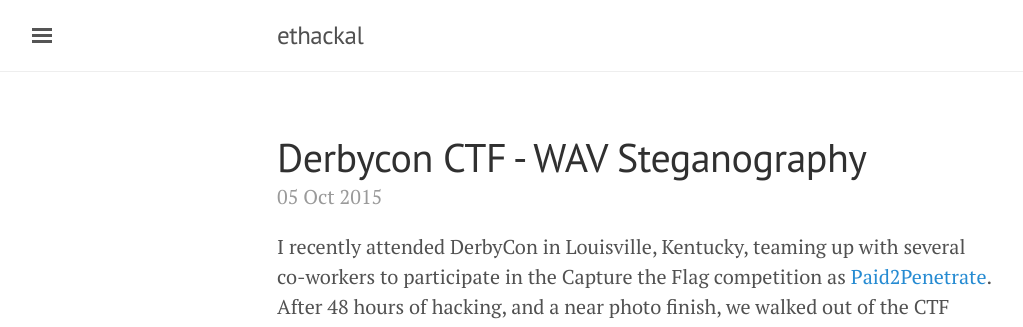
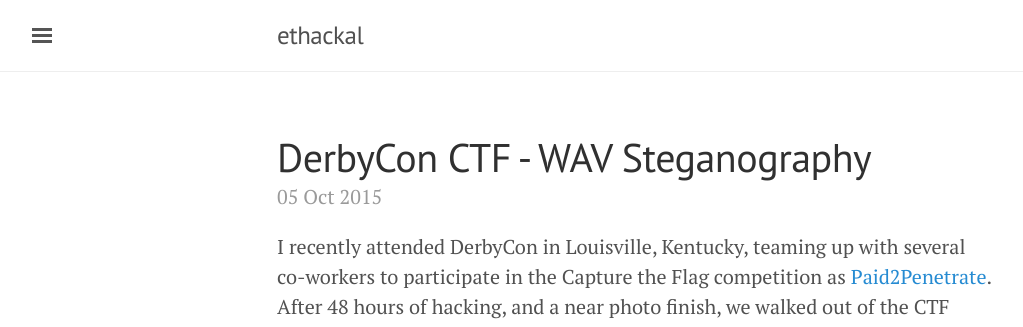
Before and after one commit to ethackal/ethackal.github.io, a Jekyll site: the page built from _posts/2015-10-05-derbycon-ctf-wav-steganography.md, in a window 1280 px wide and 900 px high. Shown: the top 327 px of the window, without its empty margins (3-1026 px from the left). Built offline with Jekyll 4.4.1, drawn with Linux system fonts in a browser that asks for light colours.

```diff
--- a/_posts/2015-10-05-derbycon-ctf-wav-steganography.md
+++ b/_posts/2015-10-05-derbycon-ctf-wav-steganography.md
@@ -1,6 +1,6 @@
 ---
 layout: post
-title: Derbycon CTF - WAV Steganography
+title: DerbyCon CTF - WAV Steganography
 ---
 
 I recently attended DerbyCon in Louisville, Kentucky, teaming up with several co-workers to participate in the Capture the Flag competition as [Paid2Penetrate](https://www.youtube.com/watch?v=JGhoLcsr8GA).  After 48 hours of hacking, and a near photo finish, we walked out of the CTF room in 3rd place. I am particularly proud of having knocked out two relatively high-value challenges in the early hours of the competition. The first was an encryption challenge in the form of three documents: a plaintext clue, the ciphertext of the clue, and an encrypted message containing the flag. The second challenge was presented as a WAV file and the directory naming where the file was found hinted that we'd have to extract the flag hidden within using steganography.
```
